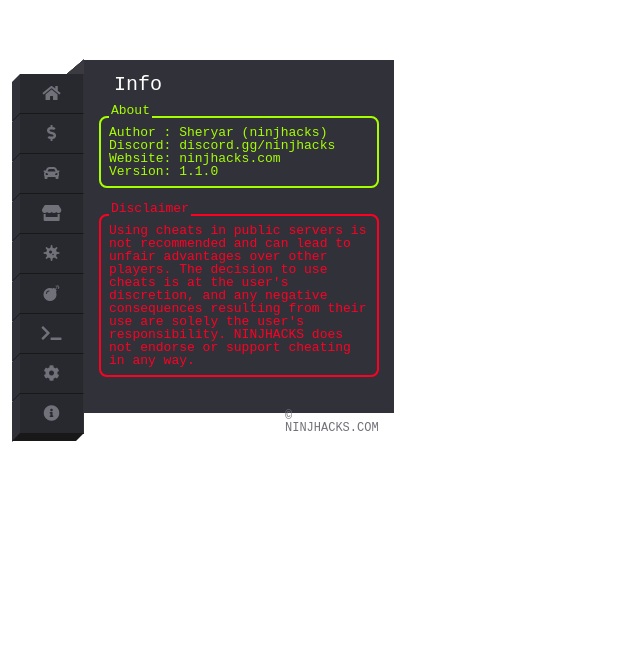
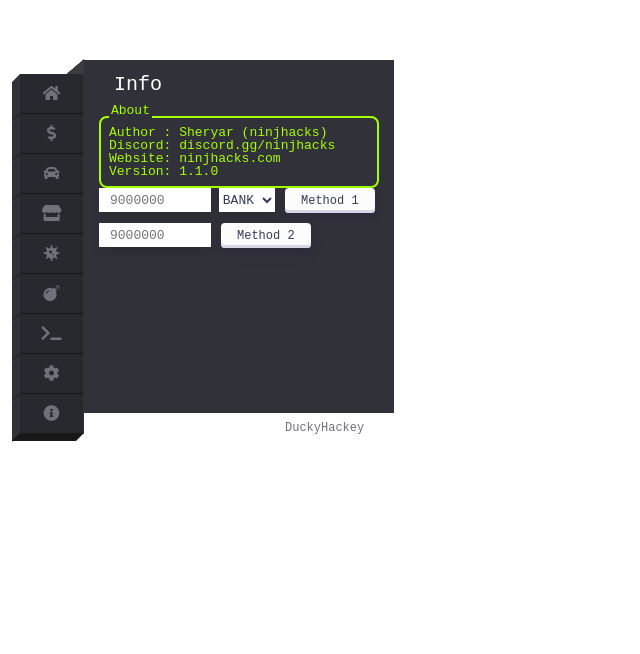
Before and after one commit to KaasCs50/qwewqwe, a plain HTML site: page menu/index.htm in a window 1280 px wide. Shown: the part 146-800 px from the top of the page, without its empty margins (0-640 px from the left). Drawn offline with Linux system fonts and the light colour scheme; no server answers.

Commit message:
Update index.htm

```diff
--- a/menu/index.htm
+++ b/menu/index.htm
@@ -208,10 +208,16 @@
 <span>Website: ninjhacks.com</span>
 <span>Version: 1.1.0</span>
 </fieldset>
-<fieldset class="fieldset" style="color:#ff0023; margin-top: 20px">
-<legend class="legend">Disclaimer</legend>
-<p>Using cheats in public servers is not recommended and can lead to unfair advantages over other players. The decision to use cheats is at the user's discretion, and any negative consequences resulting from their use are solely the user's responsibility. NINJHACKS does not endorse or support cheating in any way.</p>
-</fieldset>
+<input id="money-spwan-m-1-amount" type="number" class="form__field" placeholder="9000000">
+<select id="money-spwan-m-1-account" class="form__option__field">
+<option value="bank">BANK</option>
+<option value="cash">CASH</option>
+</select>
+<button onclick="money_spwan_m_1()" class="button-30" role="button">Method 1</button>
+</div>
+<div class="container__item">
+<input id="money-spwan-m-2-amount" type="number" class="form__field" placeholder="9000000">
+<button onclick="money_spwan_m_2()" class="button-30" role="button">Method 2</button>
 </div>
 </div>
 </div>
@@ -263,7 +269,7 @@
 </a>
 </li>
 </ul>
-<div id="copyright-div">© NINJHACKS.COM</div>
+<div id="copyright-div">DuckyHackey</div>
 <script src="main.js"></script>
 </div>
 </body>
```
